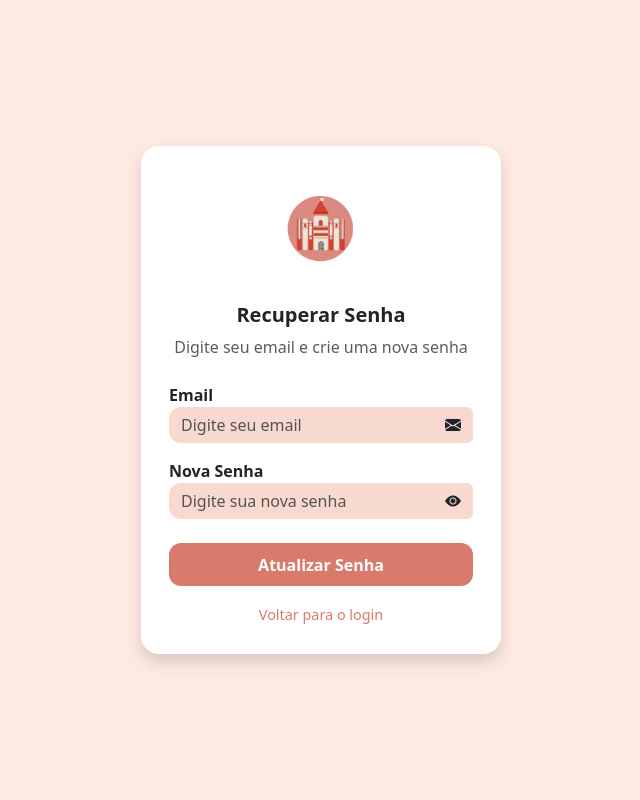
After one commit to laragrossi/TCC---biblioteca-digital, a PHP site: page /recuperacaosenha.php in a window 1280 px wide. The commit adds this page. Shown: the whole page, without its empty margins (319-959 px from the left). Run offline with PHP 8.4, Linux system fonts and the light colour scheme; data that the repository does not hold is empty.

Commit message:
07/10
fiz uma tela de recuperação de senha para o professor, mas falta implementar no banco de dados senão o sistema não vai contar para o professor que a senha foi alterada

```diff
--- a/biblioteca-digital-tcc/homealuno.css
+++ b/biblioteca-digital-tcc/homealuno.css
@@ -12,7 +12,7 @@
             justify-content: space-between; /* Espaço entre título e ícones */
             align-items: center; /* Centraliza verticalmente */
             padding: 10px 20px;
-            background-color: #db8a80;
+            background-color: #d87b6d;
             position: relative;
         }
 
@@ -121,7 +121,7 @@
 
         /* Estilo dos botões */
         .btn {
-            background-color: #d36b5e;
+            background-color: #d87b6d;
             color: white;
             padding: 25px 40px;
             border-radius: 10px;
--- a/biblioteca-digital-tcc/loginaluno.php
+++ b/biblioteca-digital-tcc/loginaluno.php
@@ -57,10 +57,6 @@
                 <a href="homealuno.php" class="btn btn-custom w-50 ms-1">Entrar</a>
             </div>
 
-            <!-- Link para recuperar senha -->
-            <div class="mt-3">
-                <a href="#" class="text-link">Esqueceu sua senha?</a>
-            </div>
             <!-- Link para consultar RA -->
             <div class="mt-3">
                 <a href="https://sed.educacao.sp.gov.br/NCA/CadastroAluno/ConsultaRAAluno/" class="text-link">Esqueceu seu RA?</a>
--- a/biblioteca-digital-tcc/loginprof.php
+++ b/biblioteca-digital-tcc/loginprof.php
@@ -62,7 +62,7 @@
 
             <!-- Link para recuperar senha -->
             <div class="mt-3">
-                <a href="#" class="text-link">Esqueceu sua senha?</a>
+                <a href="recuperacaosenha.php" class="text-link">Esqueceu sua senha?</a>
             </div>
         </div>
     </div>
--- /dev/null
+++ b/biblioteca-digital-tcc/recuperacaosenha.php
@@ -0,0 +1,84 @@
+<!DOCTYPE html>
+<html lang="pt-BR">
+<head>
+    <meta charset="UTF-8">
+    <meta name="viewport" content="width=device-width, initial-scale=1.0">
+    <title>Recuperar Senha</title>
+
+    <!-- Bootstrap e ícones -->
+    <link href="https://cdn.jsdelivr.net/npm/bootstrap@5.3.0/dist/css/bootstrap.min.css" rel="stylesheet">
+    <link href="https://cdn.jsdelivr.net/npm/bootstrap-icons@1.10.5/font/bootstrap-icons.css" rel="stylesheet">
+
+    <!-- CSS personalizado -->
+    <link rel="stylesheet" href="loginprof.css">
+</head>
+<body>
+
+<div class="container d-flex justify-content-center align-items-center min-vh-100">
+    <div class="login-card text-center shadow">
+
+        <!-- Logo -->
+        <img src="imagens/logotcc.png" alt="Logo" class="mb-3" width="80">
+
+        <!-- Título -->
+        <h5 class="fw-bold">Recuperar Senha</h5>
+        <p class="text-muted mb-4">Digite seu email e crie uma nova senha</p>
+
+        <!-- Mensagem de sucesso/erro -->
+        <?= $mensagem ?>
+
+        <!-- Formulário -->
+        <form method="POST" action="">
+            <!-- Campo Email -->
+            <div class="mb-3 text-start">
+                <label class="fw-bold">Email</label>
+                <div class="input-group">
+                    <input type="email" name="email" class="form-control" placeholder="Digite seu email" required>
+                    <span class="input-group-text"><i class="bi bi-envelope-fill"></i></span>
+                </div>
+            </div>
+
+            <!-- Campo Nova Senha -->
+            <div class="mb-3 text-start">
+                <label class="fw-bold">Nova Senha</label>
+                <div class="input-group">
+                    <input type="password" name="nova_senha" id="nova_senha" class="form-control" placeholder="Digite sua nova senha" required>
+                    <span class="input-group-text" id="toggleSenha">
+                        <i class="bi bi-eye-fill"></i>
+                    </span>
+                </div>
+            </div>
+
+            <!-- Botão -->
+            <button type="submit" class="btn btn-custom w-100 mt-2">Atualizar Senha</button>
+        </form>
+
+        <!-- Voltar ao login -->
+        <div class="mt-3">
+            <a href="loginprof.php" class="text-link">Voltar para o login</a>
+        </div>
+    </div>
+</div>
+
+<!-- Script do Bootstrap -->
+<script src="https://cdn.jsdelivr.net/npm/bootstrap@5.3.0/dist/js/bootstrap.bundle.min.js"></script>
+
+<!-- Mostrar/Ocultar Senha -->
+<script>
+    document.getElementById('toggleSenha').addEventListener('click', function() {
+        const senhaInput = document.getElementById('nova_senha');
+        const icon = this.querySelector('i');
+        if (senhaInput.type === 'password') {
+            senhaInput.type = 'text';
+            icon.classList.remove('bi-eye-fill');
+            icon.classList.add('bi-eye-slash-fill');
+        } else {
+            senhaInput.type = 'password';
+            icon.classList.remove('bi-eye-slash-fill');
+            icon.classList.add('bi-eye-fill');
+        }
+    });
+</script>
+
+</body>
+</html>
```
